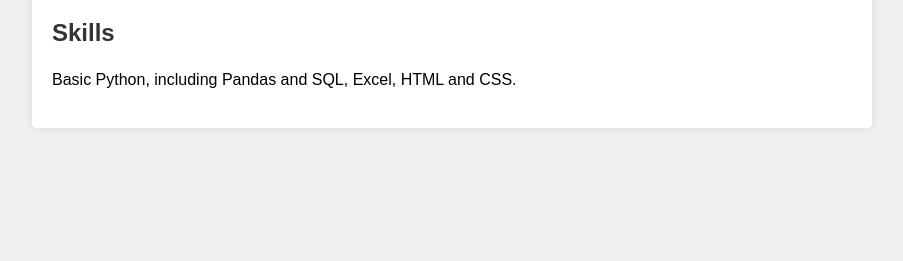
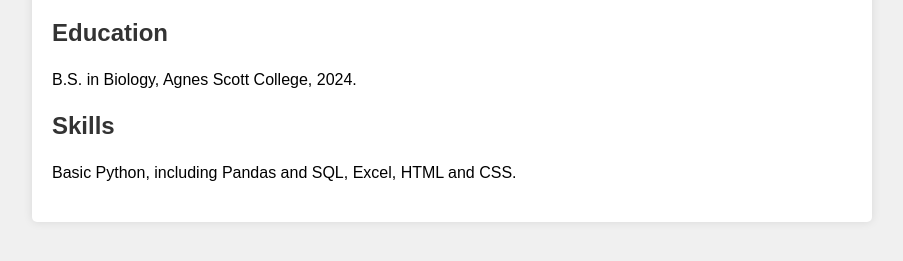
Before and after one commit to delanob-z/delanob-z.github.io, a plain HTML site: page index.html in a window 1280 px wide. Shown: the part 101-362 px from the top of the page, without its empty margins (188-1091 px from the left). Drawn offline with Linux system fonts and the light colour scheme.

Commit message:
Update index.html

```diff
--- a/index.html
+++ b/index.html
@@ -33,6 +33,10 @@
             <h1>Delano Bielamowicz</h1>
         </header>
         <section>
+            <h2>Education</h2>
+            <p>B.S. in Biology, Agnes Scott College, 2024.</p>
+        </section>
+        <section>
             <h2>Skills</h2>
             <p>Basic Python, including Pandas and SQL, Excel, HTML and CSS.</p>
         </section>
```
